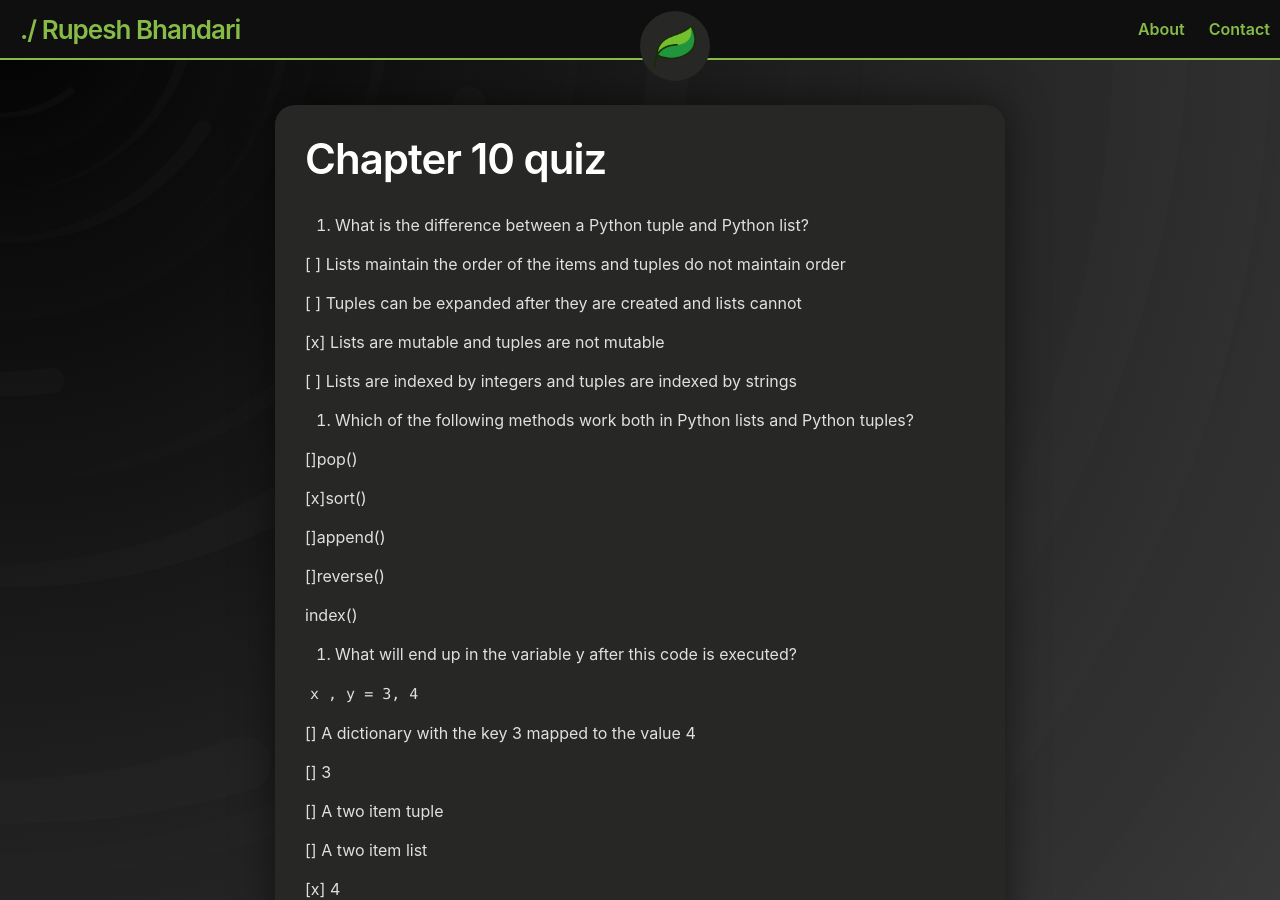
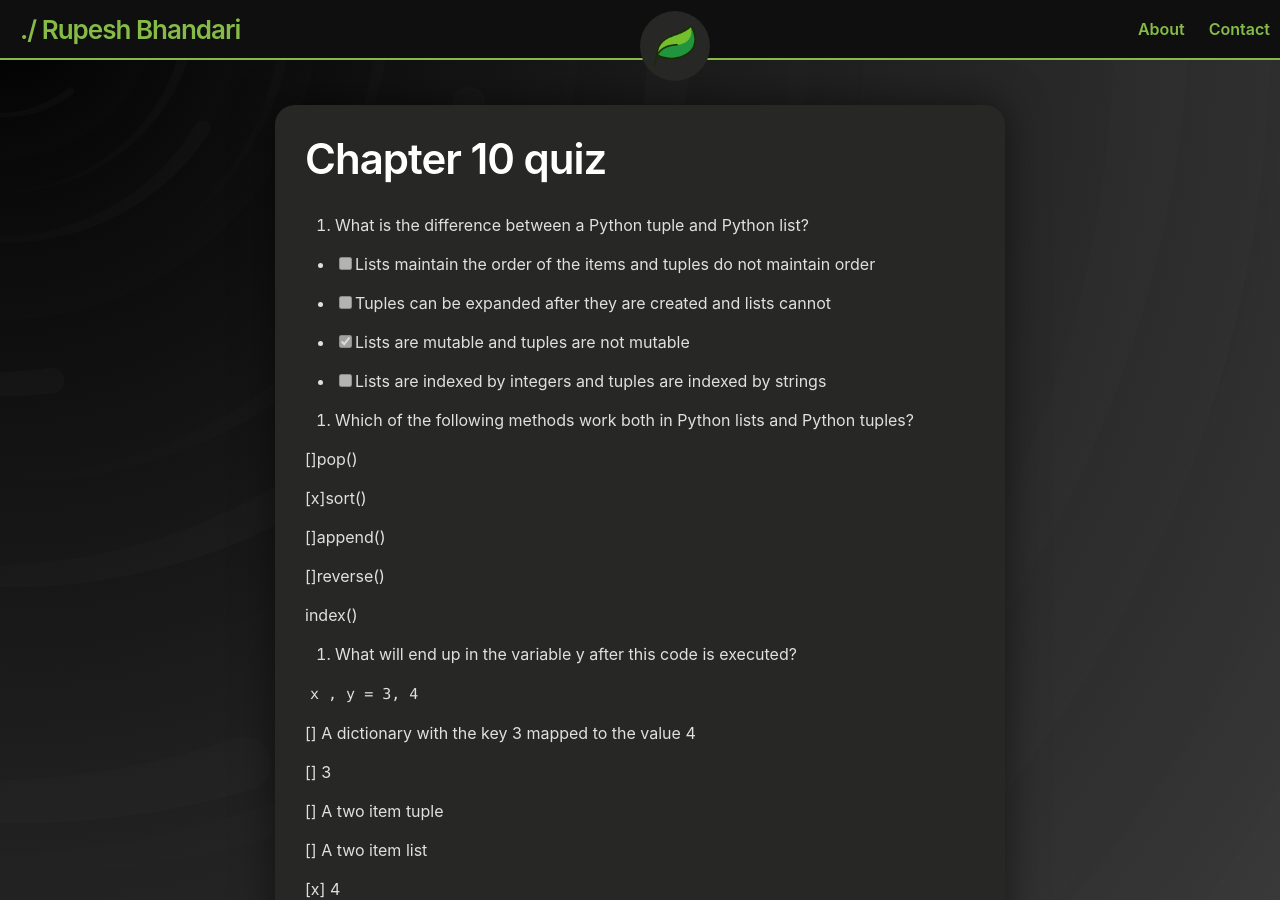
Before and after one commit to RupeshBhandari/rpshbhandari.github.ioa, a Jekyll site: the page built from _posts/2021-04-18-Chapter 10 Quiz.md, in a window 1280 px wide and 900 px high. Built offline with Jekyll 4.4.1, drawn with Linux system fonts in a browser that asks for light colours; our own code applies the rules of GitHub Pages for plain Markdown files; a script that is not in the unit is left out; comment, search, counter and statistics services are not loaded.

```diff
--- a/_posts/2021-04-18-Chapter 10 Quiz.md
+++ b/_posts/2021-04-18-Chapter 10 Quiz.md
@@ -1,16 +1,16 @@
 1. What is the difference between a Python tuple and Python list?
 
 
-[ ] Lists maintain the order of the items and tuples do not maintain order
+- [ ] Lists maintain the order of the items and tuples do not maintain order
 
 
-[ ] Tuples can be expanded after they are created and lists cannot
+- [ ] Tuples can be expanded after they are created and lists cannot
 
 
-[x] Lists are mutable and tuples are not mutable
+- [x] Lists are mutable and tuples are not mutable
 
 
-[ ] Lists are indexed by integers and tuples are indexed by strings
+- [ ] Lists are indexed by integers and tuples are indexed by strings
 
 
 2. Which of the following methods work both in Python lists and Python tuples?
```
